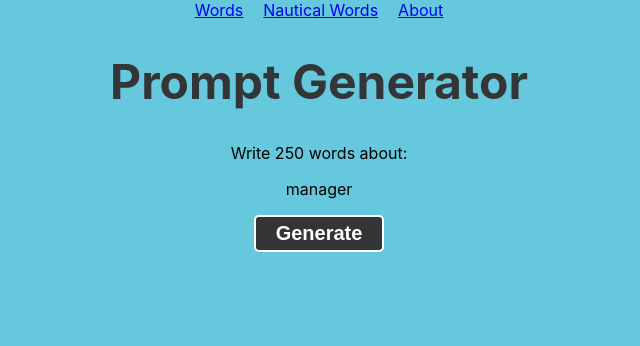
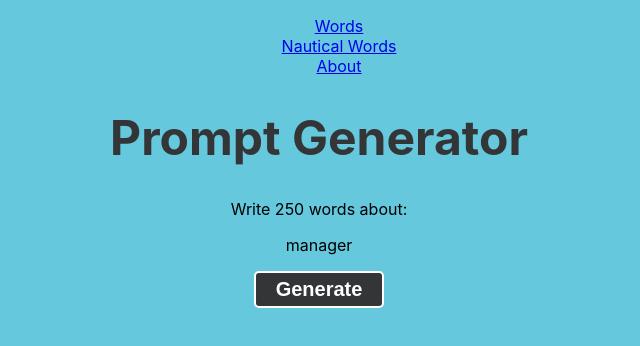
Before and after one commit to sharkham/prompt-generator, a React (Create React App) app: page / in a window 1280 px wide. Shown: the top 346 px of the page, without its empty margins (321-961 px from the left). Built offline with nearby package versions, Linux system fonts and the light colour scheme.

Commit message:
Adds nav tag and unordered list to NavBar

```diff
--- a/src/App.css
+++ b/src/App.css
@@ -54,6 +54,11 @@ h1 {
   padding: 10px;
 }
 
+.menu {
+  list-style: none;
+  display: block;
+}
+
 button {
   cursor: pointer;
   border: 2px solid #fff;
--- a/src/components/NavBar.js
+++ b/src/components/NavBar.js
@@ -3,11 +3,19 @@ import { Link } from 'react-router-dom';
 
 const NavBar = () => {
   return (
-    <div>
-      <Link className="nav-link" to="/">Words</Link>
-      <Link className="nav-link" to="/nauticalwords">Nautical Words</Link>
-      <Link className="nav-link" to="/about">About</Link>
-    </div>
+    <nav>
+      <ul className="menu">
+        <li>
+          <Link className="nav-link" to="/">Words</Link>
+        </li>
+        <li>
+          <Link className="nav-link" to="/nauticalwords">Nautical Words</Link>
+        </li>
+        <li>
+          <Link className="nav-link" to="/about">About</Link>
+        </li>
+      </ul>
+    </nav>
   );
 }
 
```
